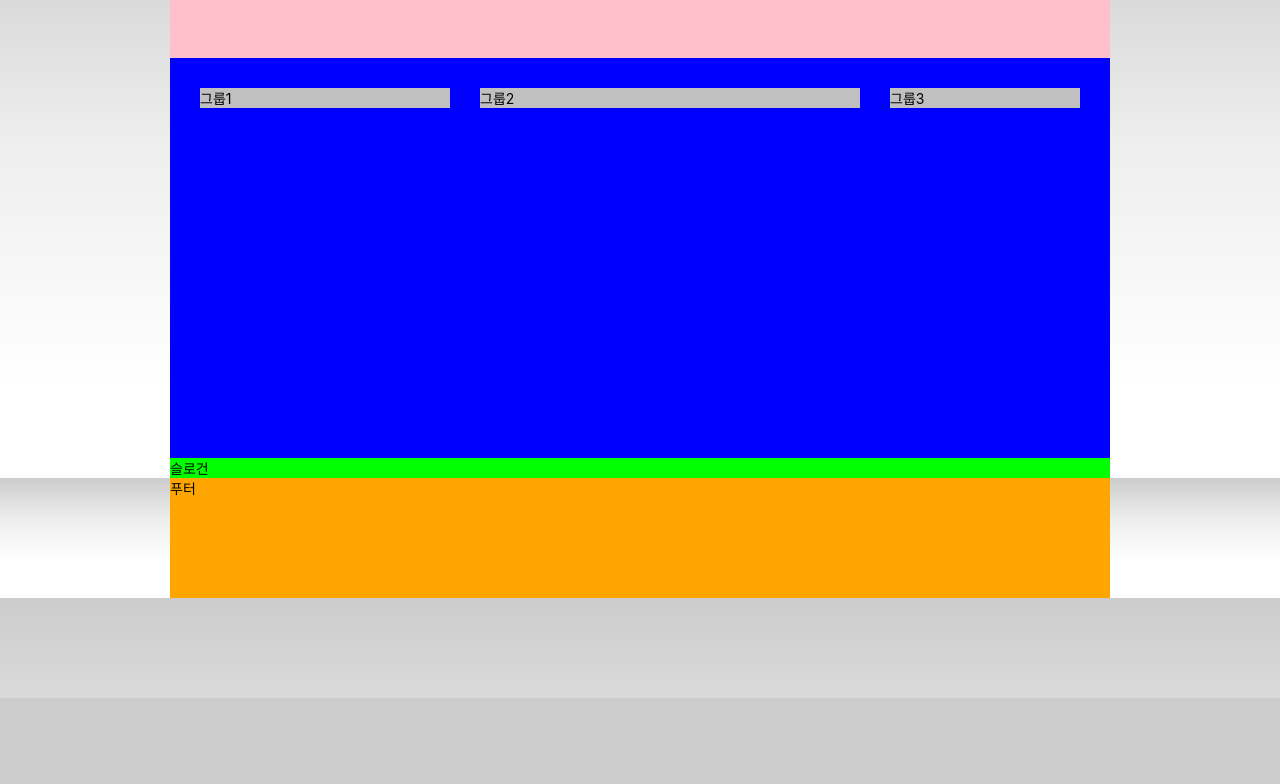
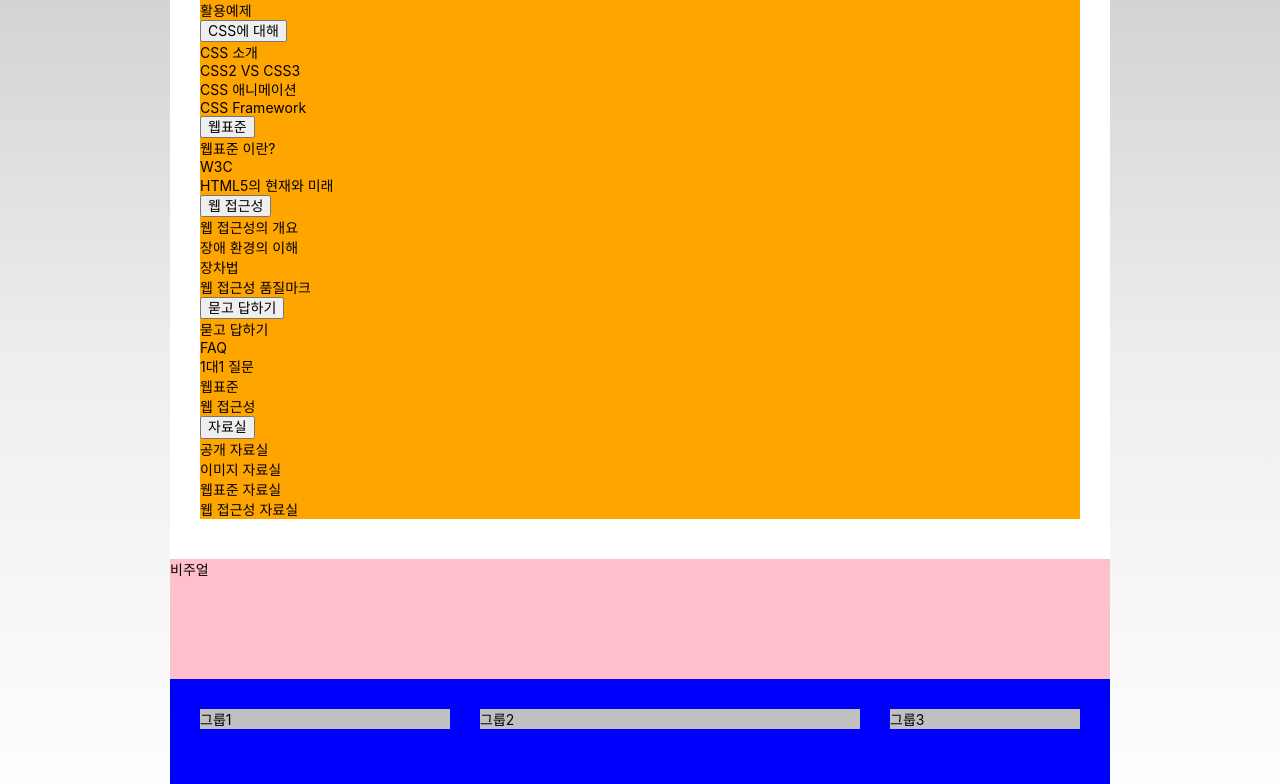
Before and after one commit to PisoDev77/zeroConnecTo, a website: page HTML5/index.html in a window 1280 px wide. Shown: the part 102-886 px from the top of the page. Before the commit the page ends 800 px from the top, so only its background shows below. Drawn offline with Linux system fonts and the light colour scheme; a web font is replaced by a local one.

Commit message:
접근 가능한 숨김컨텐츠 완성

```diff
--- a/HTML5/css/index.css
+++ b/HTML5/css/index.css
@@ -5,6 +5,16 @@
 
 *, *::before, *::after{
     box-sizing: border-box;
+}
+
+/* 숨김 컨텐츠 */
+.sr-only{
+    position: absolute;
+    width: 1px;
+    height: 1px;
+    overflow: hidden;
+    /* clip-path: polygon(0 0,0 0,0 0); */
+    clip-path: inset(50%);
 }
 
 /* 기뷴 스타일 */
@@ -75,6 +85,14 @@ a{
         /* font-variant: small-caps; */
     }
 
+    /* Main Menu */
+    .navigation{
+        /* 하위 메뉴를 배치할 공간 */
+        padding-bottom: 40px;
+    }
+    .menu{
+        background-color: orange;
+    }
 
 /* 비주얼 */
 .visual{
--- a/HTML5/index.html
+++ b/HTML5/index.html
@@ -48,6 +48,127 @@
             </li>
         </ul>
 
+
+        <nav class="navigation">
+            <h2 class="sr-only">메인메뉴</h2>
+            <ul class="menu">
+
+
+                <li class="menu-item is-active">
+                    <button type="button" class="menu-button">HTML에 대해</button>
+                    <ul class="sub-menu menu-html">
+                        <li>
+                            <a href="/">HTML5 소개</a>
+                        </li>
+                        <li>
+                            <a href="/">레퍼런스 소개</a>
+                        </li>
+                        <li>
+                            <a href="/">활용예제</a>
+                        </li>
+                    </ul>
+                </li>
+
+
+                <li class="menu-item">
+                    <button type="button" class="menu-button">CSS에 대해</button>
+                    <ul class="sub-menu menu-css">
+                        <li>
+                            <a href="/">CSS 소개</a>
+                        </li>
+                        <li>
+                            <a href="/">CSS2 VS CSS3</a>
+                        </li>
+                        <li>
+                            <a href="/">CSS 애니메이션</a>
+                        </li>
+                        <li>
+                            <a href="/">CSS Framework</a>
+                        </li>
+                    </ul>
+                </li>
+
+
+                <li class="menu-item">
+                    <button type="button" class="menu-button">웹표준</button>
+                    <ul class="sub-menu menu-standards">
+                      <li>
+                        <a href="/">웹표준 이란?</a>
+                      </li>
+                      <li>
+                        <a href="/">W3C</a>
+                      </li>
+                      <li>
+                        <a href="/">HTML5의 현재와 미래</a>
+                      </li>
+                    </ul>
+                  </li>
+
+
+                  <li class="menu-item">
+                    <button type="button" class="menu-button">웹 접근성</button>
+                    <ul class="sub-menu menu-accessibility">
+                      <li>
+                        <a href="/">웹 접근성의 개요</a>
+                      </li>
+                      <li>
+                        <a href="/">장애 환경의 이해</a>
+                      </li>
+                      <li>
+                        <a href="/">장차법</a>
+                      </li>
+                      <li>
+                        <a href="/">웹 접근성 품질마크</a>
+                      </li>
+                    </ul>
+                  </li>
+
+
+                  <li class="menu-item">
+                    <button type="button" class="menu-button">묻고 답하기</button>
+                    <ul class="sub-menu menu-qna">
+                      <li>
+                        <a href="/">묻고 답하기</a>
+                      </li>
+                      <li>
+                        <a href="/">FAQ</a>
+                      </li>
+                      <li>
+                        <a href="/">1대1 질문</a>
+                      </li>
+                      <li>
+                        <a href="/">웹표준</a>
+                      </li>
+                      <li>
+                        <a href="/">웹 접근성</a>
+                      </li>
+                    </ul>
+                  </li>
+
+
+                  <li class="menu-item">
+                    <button type="button" class="menu-button">자료실</button>
+                    <ul class="sub-menu menu-archive">
+                      <li>
+                        <a href="/">공개 자료실</a>
+                      </li>
+                      <li>
+                        <a href="/">이미지 자료실</a>
+                      </li>
+                      <li>
+                        <a href="/">웹표준 자료실</a>
+                      </li>
+                      <li>
+                        <a href="/">웹 접근성 자료실</a>
+                      </li>
+                    </ul>
+                  </li>
+
+
+            </ul>
+        </nav>
+
+
     </header>
     <div class="visual">비주얼</div>
     <main class="main clearfix">
```
